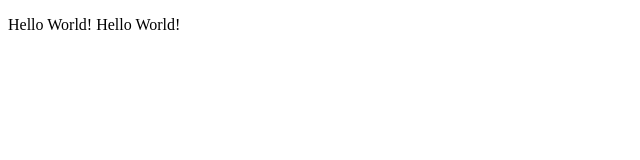
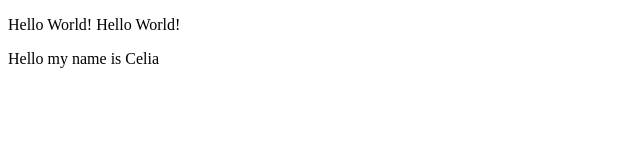
Before and after one commit to celia1999/celia1999.github.io, a plain HTML site: page index.html in a window 1280 px wide. Shown: the whole page, without its empty margins (0-640 px from the left). Drawn offline with Linux system fonts and the light colour scheme.

Commit message:
added name

```diff
--- a/index.html
+++ b/index.html
@@ -5,5 +5,6 @@
         <head>
         <body>
           <p>Hello World! Hello World!</p>
+          <p>Hello my name is Celia</p>
         </body>
       </html>
```
